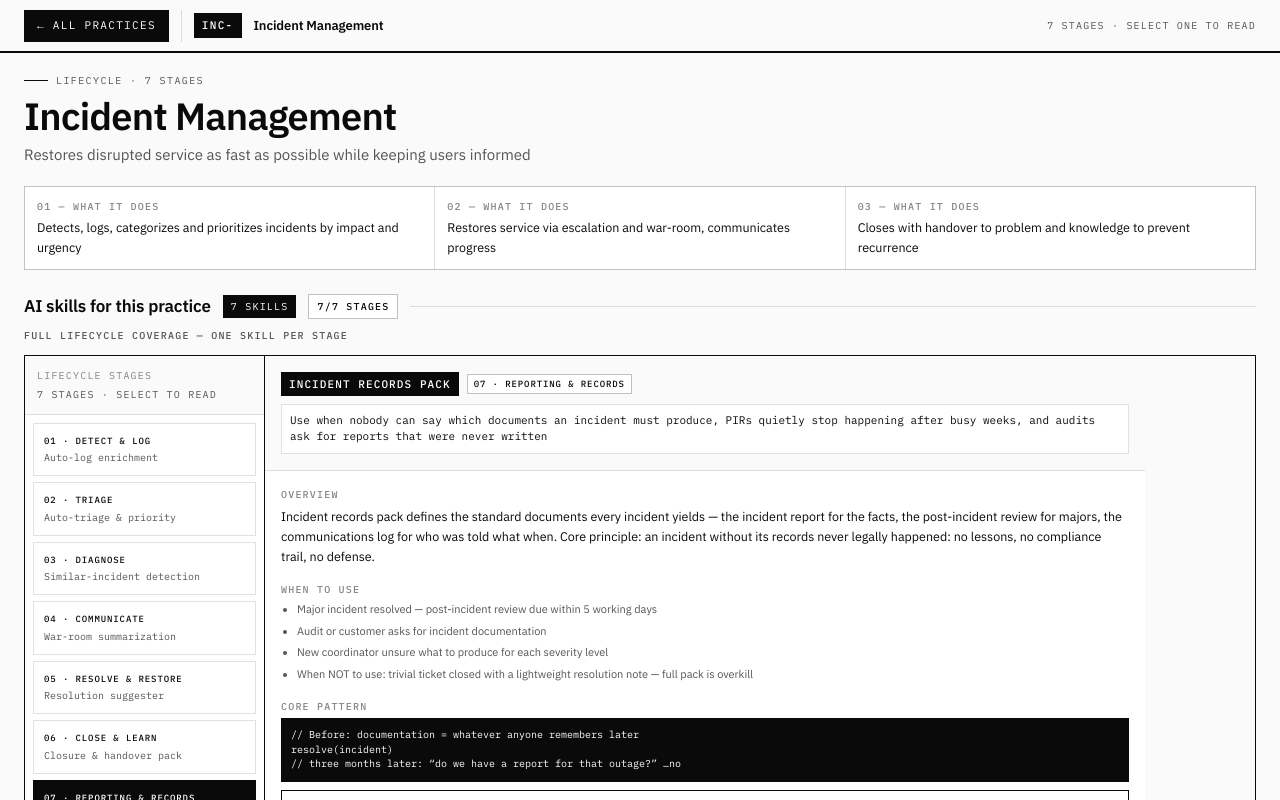
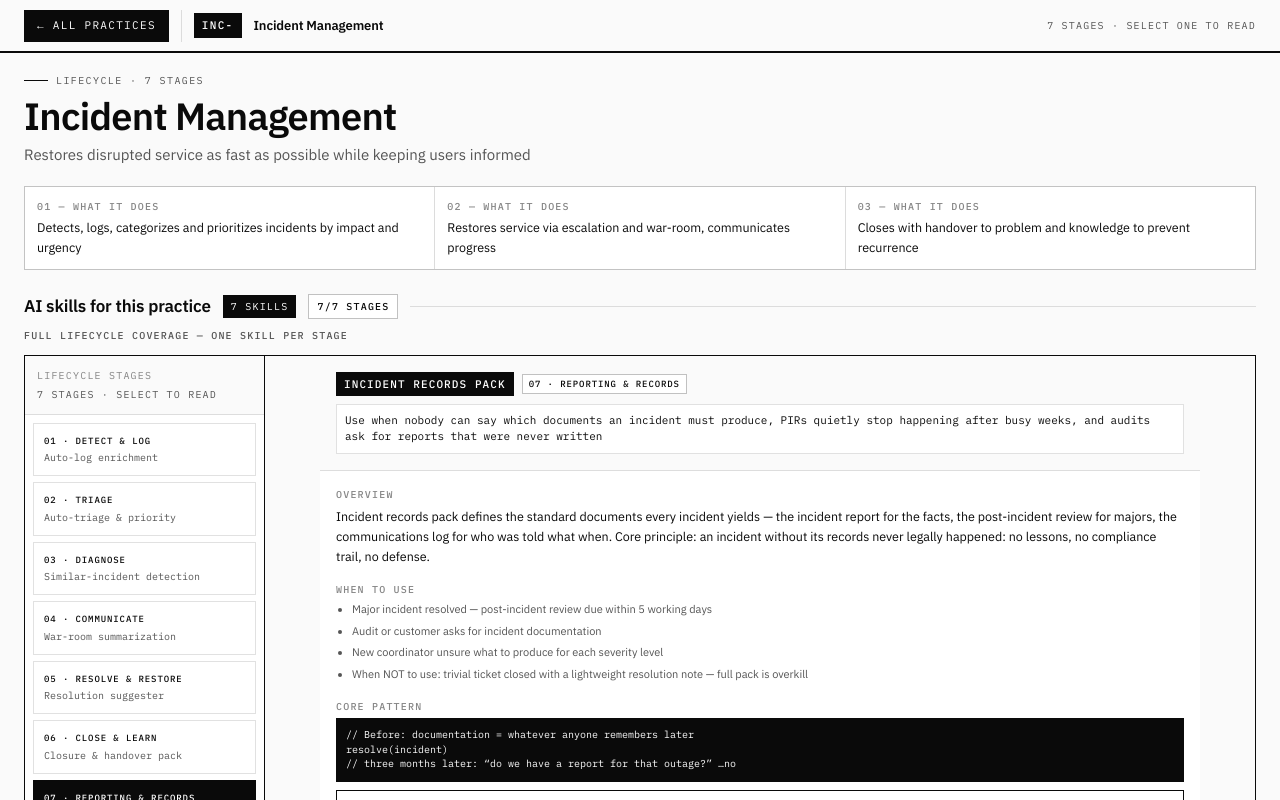
Before and after one commit to ghifarizuhir/terra-landing, a React (Vite) app: page / in a window 1280 px wide. Both pictures are taken after a click on the button 177 px from the left and 466 px from the top of the page. Shown: the top 800 px of the page. Built offline with nearby package versions, Linux system fonts and the light colour scheme; the HTML template or start-up script is replaced by a standard one.

Commit message:
layout: center reader column in remaining space — flex justify-center, max-w-880 w-full

```diff
--- a/src/components/JourneyLoop.tsx
+++ b/src/components/JourneyLoop.tsx
@@ -178,7 +178,7 @@ export default function JourneyLoop() {
                   </motion.nav>
 
                   {/* Reader — single skill */}
-                  <div className="min-h-[420px] bg-[oklch(0.985_0_0)]">
+                  <div className="min-h-[420px] bg-[oklch(0.985_0_0)] flex justify-center">
                     <AnimatePresence mode="wait">
                       {selectedSkill && (
                         <motion.div
@@ -187,7 +187,7 @@ export default function JourneyLoop() {
                           animate={{ opacity: 1, x: 0 }}
                           exit={{ opacity: 0, x: shouldReduceMotion ? 0 : -6 }}
                           transition={shouldReduceMotion ? { duration: 0 } : { duration: 0.22, ease: [0.16, 1, 0.3, 1] as const }}
-                          className="bg-white max-w-[880px]"
+                          className="bg-white max-w-[880px] w-full"
                         >
                           <div className="p-4 border-b border-[oklch(0.145_0_0/12%)] bg-[oklch(0.985_0_0)]">
                             <div className="flex items-center gap-2 flex-wrap">
```
